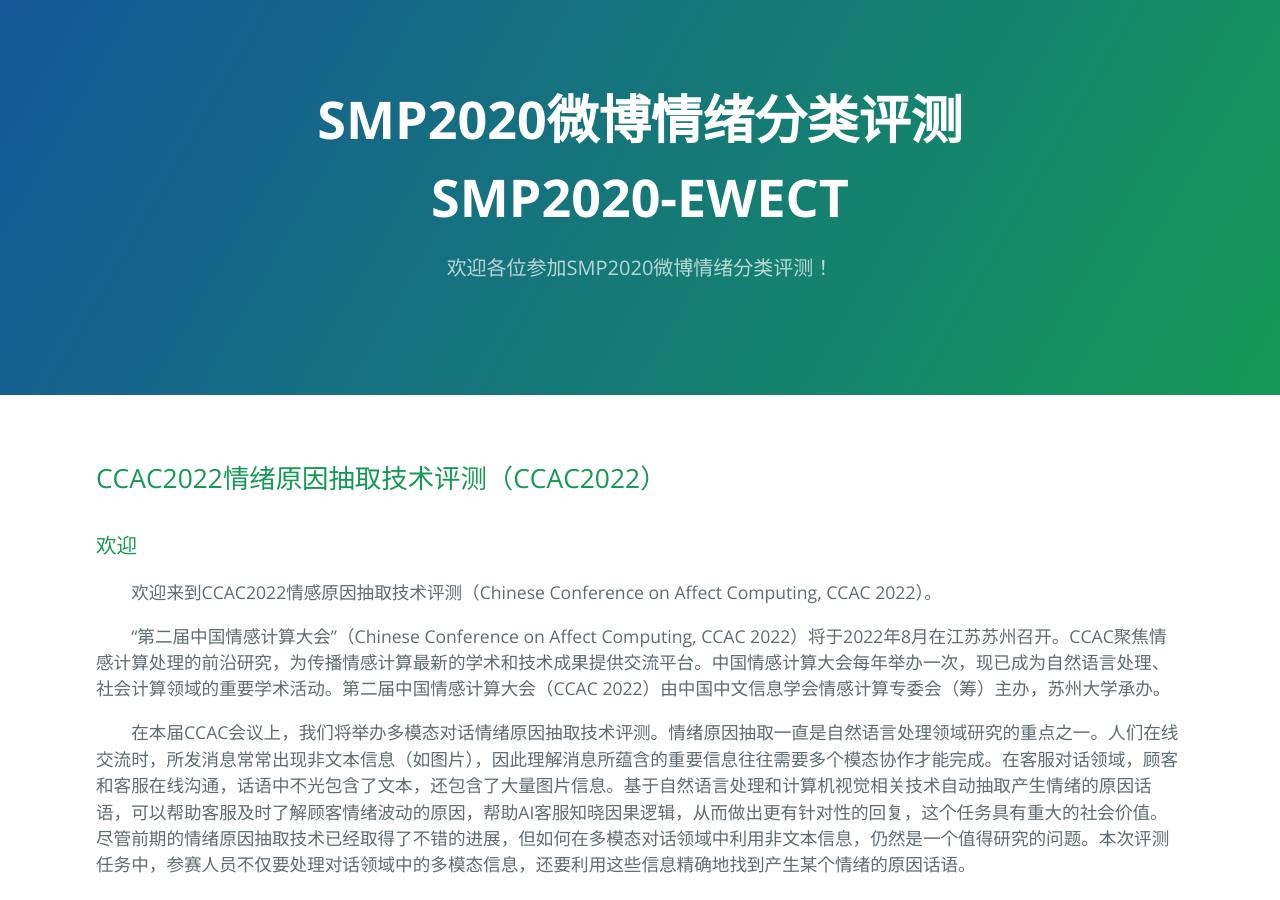
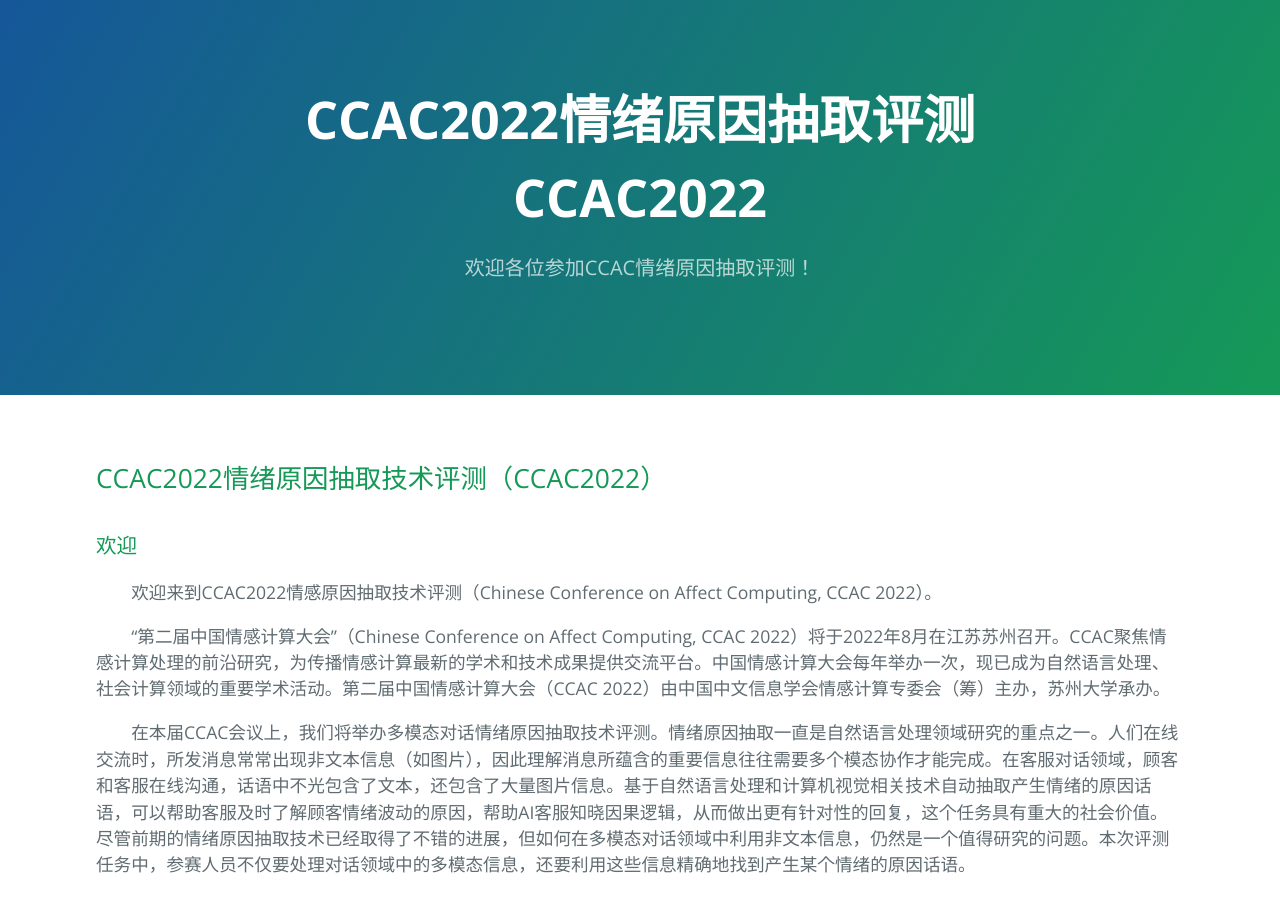
Before and after one commit to ccac2022ecemc/ccac2022ecemc.github.io, a Jekyll site: the page built from index.md, in a window 1280 px wide and 900 px high. Built offline with Jekyll 4.4.1, drawn with Linux system fonts in a browser that asks for light colours; formulas are drawn with MathJax 3.

Commit message:
Update _config.yml

```diff
--- a/_config.yml
+++ b/_config.yml
@@ -1,5 +1,5 @@
-title: SMP2020微博情绪分类评测<br>SMP2020-EWECT
-description: 欢迎各位参加SMP2020微博情绪分类评测！
+title: CCAC2022情绪原因抽取评测<br>CCAC2022
+description: 欢迎各位参加CCAC情绪原因抽取评测！
 show_downloads: false
 google_analytics:
 theme: jekyll-theme-cayman
```
